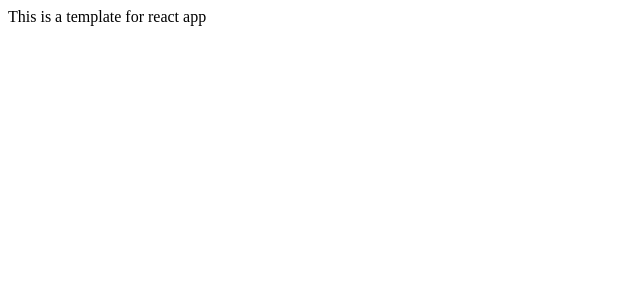
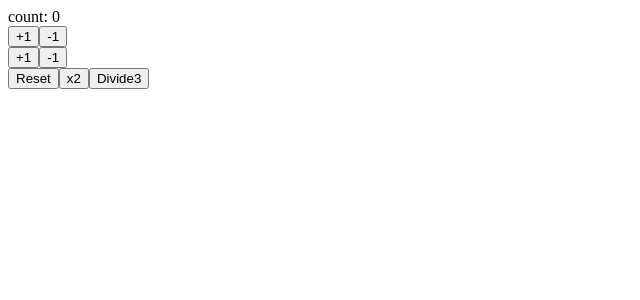
Before and after one commit to ProgRiro/react-hooks-training, a React (Create React App) app: page / in a window 1280 px wide. Shown: the top 300 px of the page, without its empty margins (0-640 px from the left). Built offline with nearby package versions, Linux system fonts and the light colour scheme.

Commit message:
my first React Hook with useState

```diff
--- a/src/App.js
+++ b/src/App.js
@@ -1,7 +1,43 @@
-import React from "react";
+import React, { useState } from 'react';
 
 const App = () => {
-  return <div>This is a template for react app</div>;
+  const [count, setCount] = useState(0);
+
+  const increment = () => setCount(count + 1);
+  const decrement = () => setCount(count - 1);
+
+  const increment2 = () => setCount((previousCount) => previousCount + 1);
+  const decrement2 = () => setCount((previousCount) => previousCount - 1);
+
+  const reset = () => setCount(0);
+
+  // const x2 = () => setCount(count * 2);
+  const x2 = () => setCount((previousCount) => previousCount * 2);
+
+  const divide3 = () =>
+    setCount((previousCount) =>
+      previousCount % 3 === 0 ? previousCount / 3 : previousCount
+    );
+
+  return (
+    <>
+      <div>count: {count}</div>
+      <div>
+        <button onClick={increment}>+1</button>
+        <button onClick={decrement}>-1</button>
+      </div>
+      <div>
+        <button onClick={increment2}>+1</button>
+        <button onClick={decrement2}>-1</button>
+      </div>
+      <div>
+        <button onClick={reset}>Reset</button>
+        <button onClick={x2}>x2</button>
+        <button onClick={divide3}>Divide3</button>
+      </div>
+      <div></div>
+    </>
+  );
 };
 
 export default App;
```
Also changed, not shown: 1 other file (tests, documents, lock files or other folders).
